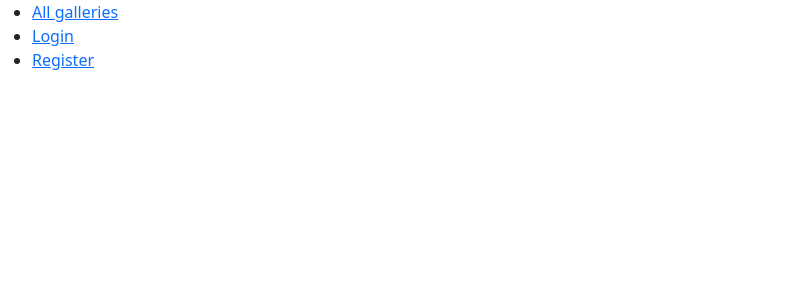
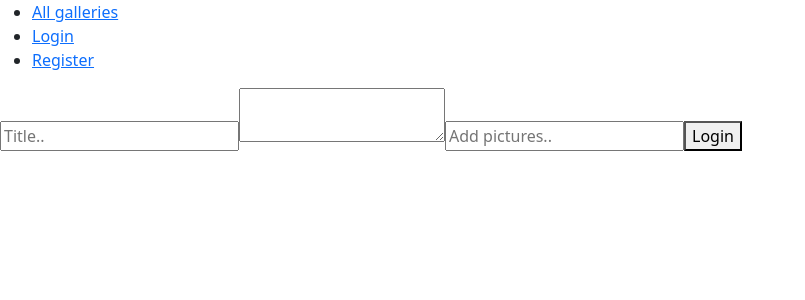
Before and after one commit to s-cumpalovic/gallery-fe, a React (Create React App) app: page /create in a window 1280 px wide. Shown: the top 300 px of the page, without its empty margins (0-805 px from the left). Built offline with nearby package versions, Linux system fonts and the light colour scheme.

Commit message:
Rearanged Gallery functionallity to display more data

```diff
--- /dev/null
+++ b/src/components/Gallery/CreateGalleryComponent.jsx
@@ -0,0 +1,45 @@
+import React from "react";
+
+export default function CreateGalleryComponent({
+  newGallery,
+  setNewGallery,
+  image,
+  setNewImage,
+  onSubmitGallery,
+}) {
+  return (
+    <form onSubmit={onSubmitGallery}>
+      <input
+        placeholder="Title.."
+        type="text"
+        value={newGallery.title}
+        onChange={({ target }) =>
+          setNewGallery({
+            ...newGallery,
+            title: target.value,
+          })
+        }
+      />
+      <textarea
+        palceholder="Description"
+        value={newGallery.description}
+        onChange={({ target }) =>
+          setNewGallery({
+            ...newGallery,
+            description: target.value,
+          })
+        }
+      />
+      <input
+        placeholder="Add pictures.."
+        value={newGallery.images}
+        type="text"
+        onChange={({ target }) =>
+          setNewGallery({
+          })
+        }
+      />
+      <button type="submit">Login</button>
+    </form>
+  );
+}
--- a/src/components/Gallery/GalleryComponent.jsx
+++ b/src/components/Gallery/GalleryComponent.jsx
@@ -1,18 +1,64 @@
 import React from "react";
 import { Link } from "react-router-dom";
 import { ConditionalWrapper } from "../Wrappers/ConditionalWrapper";
+import CarouselComponent from "./Carousel";
 
-export default function GalleryComponent({ id, title, description, image }) {
+export default function GalleryComponent({
+  id,
+  title,
+  description,
+  mainImage,
+  authorName,
+  authorSurname,
+  createdAt,
+  images,
+  comments,
+  displayComments,
+}) {
   return (
+    <>
+      {/* Gallery properties */}
+
       <div>
         <ConditionalWrapper
           condition={id}
-        wrapper={(children) => <Link to={`/galleries/${id}`}>{children}</Link>}
+          wrapper={(children) => (
+            <Link to={`/galleries/${id}`}>{children}</Link>
+          )}
         >
           <h3>{title}</h3>
         </ConditionalWrapper>
-      <p>{description}</p>
-      <img src={image} />
+        <p>
+          Author: {authorName} {authorSurname}{" "}
+        </p>
+        <p>Created at: {createdAt}</p>
+        <p>Description: {description}</p>
+        <img src={mainImage} />
       </div>
+
+      {/* Images carousel */}
+
+      {images ? <CarouselComponent images={images}></CarouselComponent> : ""}
+
+      {/* Comments display */}
+
+      <ConditionalWrapper
+        condition={displayComments}
+        wrapper={() => (
+          <div>
+            <h1>Comments</h1>
+            <div>
+              {comments
+                ? comments.map((comment) => (
+                    <ul key={comment.id}>
+                      <li>{comment.body}</li>
+                    </ul>
+                  ))
+                : "This gallery has no comments"}
+            </div>
+          </div>
+        )}
+      ></ConditionalWrapper>
+    </>
   );
 }
--- a/src/pages/HomePage.jsx
+++ b/src/pages/HomePage.jsx
@@ -28,7 +28,10 @@ export default function HomePage() {
               id={gallery.id}
               title={gallery.title}
               description={gallery.description}
-              image={gallery.images[0].image_url}
+              mainImage={gallery.images[0].image_url}
+              authorName={gallery.user.first_name}
+              authorSurname={gallery.user.last_name}
+              createdAt={gallery.created_at}
             />
           ))
         : "No galleries at this moment"}
--- /dev/null
+++ b/src/pages/NewGallery.jsx
@@ -0,0 +1,26 @@
+import React, { useState } from "react";
+import CreateGalleryComponent from "../components/Gallery/CreateGalleryComponent";
+
+export default function NewGallery() {
+  const [newGallery, setNewGallery] = useState({
+    title: "",
+    description: "",
+    images: [],
+  });
+
+  const handleOnSubmitGallery = async (e) => {
+    e.preventDefault();
+
+    console.log(newGallery);
+  };
+
+  return (
+    <div>
+      <CreateGalleryComponent
+        newGallery={newGallery}
+        setNewGallery={setNewGallery}
+        onSubmitGallery={handleOnSubmitGallery}
+      />
+    </div>
+  );
+}
--- a/src/pages/SingleGallery.jsx
+++ b/src/pages/SingleGallery.jsx
@@ -6,7 +6,7 @@ import GalleryComponent from "../components/Gallery/GalleryComponent";
 // Redux imports
 import { useDispatch, useSelector } from "react-redux";
 import { selectSingleGallery } from "../store/gallery/selectors";
-import { initGetSingleGallery } from "../store/gallery/slice";
+import { galleriesSlice, initGetSingleGallery } from "../store/gallery/slice";
 import CarouselComponent from "../components/Gallery/Carousel";
 
 export default function SingleGallery() {
@@ -23,14 +23,23 @@ export default function SingleGallery() {
   };
   return (
     <div>
-      {gallery && (
+      {gallery &&
+        gallery.user &&
+        gallery.comments &&
+        gallery.images && (
           <GalleryComponent
             key={gallery.id}
             title={gallery.title}
             description={gallery.description}
+            authorName={gallery.user.first_name}
+            authorSurname={gallery.user.last_name}
+            createdAt={gallery.created_at}
+            comments={gallery.comments}
+            displayComments={true}
+            images={gallery.images}
           />
         )}
-      {gallery.images && <CarouselComponent images={gallery.images} />}
+      {/* {gallery.images && <CarouselComponent images={gallery.images} />} */}
     </div>
   );
 }
--- a/src/router/Router.js
+++ b/src/router/Router.js
@@ -2,6 +2,7 @@ import React from "react";
 import { Switch, Route, Redirect } from "react-router-dom";
 import HomePage from "../pages/HomePage";
 import Login from "../pages/Login";
+import NewGallery from "../pages/NewGallery";
 import Register from "../pages/Register";
 import SingleGallery from "../pages/SingleGallery";
 
@@ -23,6 +24,9 @@ export default function Router() {
       <Route path="/logout">
         <Redirect to="/" />
       </Route>
+      <Route path="/create">
+        <NewGallery />
+      </Route>
     </Switch>
   );
 }
```
Lines whose indentation alone changed are shown as unchanged.
